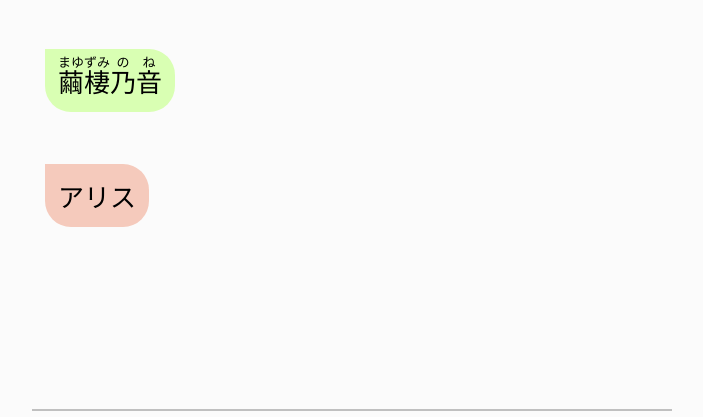
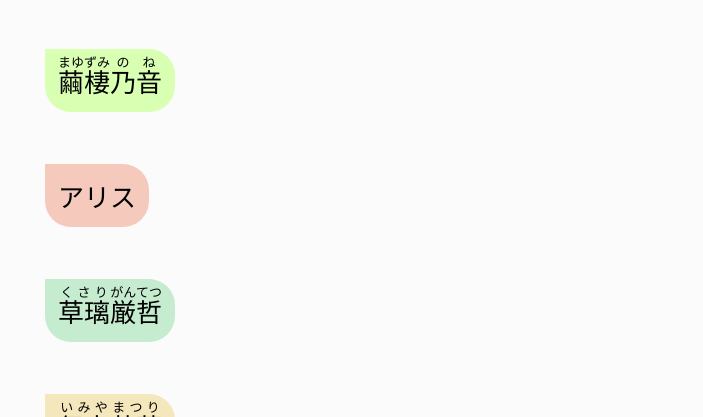
Before and after one commit to piyo7/deep-sister, a plain HTML site: page docs/credit.html in a window 1280 px wide. Shown: the part 1769-2186 px from the top of the page, without its empty margins (288-991 px from the left). Drawn offline with nearby package versions, Linux system fonts and the light colour scheme.

Commit message:
`sbt run`

```diff
--- a/docs/credit.html
+++ b/docs/credit.html
@@ -4,14 +4,14 @@
 <head>
   <title>くれじっと - 深層の令妹 ζ(*ﾟｗﾟ)ζ</title>
   <meta charset="UTF-8">
-  <meta name="description" content="「作者？」「夢霧もろは」「連絡先？」「Twitter @moroha_yumekiri」「moroha(どっと)y(あっと)gmail(どっと)com」「登場人物？」「名塚令」「妹」「静矢雫」「有栖川和紀」「八重」「奈良原律」「井内ほおずき」「サーシャ」「繭棲乃音」「アリス」…">
+  <meta name="description" content="「作者？」「夢霧もろは」「連絡先？」「Twitter @moroha_yumekiri」「moroha(どっと)y(あっと)gmail(どっと)com」「登場人物？」「名塚令」「妹」「静矢雫」「有栖川和紀」「八重」「奈良原律」「井内ほおずき」「サーシャ」「繭棲乃音」「アリス」「草璃厳哲」「伊宮茉莉」…">
   <meta name="viewport" content="width=640">
   <meta property="og:url" content="https://piyo7.github.io/deep-sister/credit">
   <meta property="og:type" content="article">
   <meta property="og:locale" content="ja_JP">
   <meta property="og:site_name" content="深層の令妹 ζ(*ﾟｗﾟ)ζ">
   <meta property="og:title" content="くれじっと - 深層の令妹 ζ(*ﾟｗﾟ)ζ">
-  <meta property="og:description" content="「作者？」「夢霧もろは」「連絡先？」「Twitter @moroha_yumekiri」「moroha(どっと)y(あっと)gmail(どっと)com」「登場人物？」「名塚令」「妹」「静矢雫」「有栖川和紀」「八重」「奈良原律」「井内ほおずき」「サーシャ」「繭棲乃音」「アリス」…">
+  <meta property="og:description" content="「作者？」「夢霧もろは」「連絡先？」「Twitter @moroha_yumekiri」「moroha(どっと)y(あっと)gmail(どっと)com」「登場人物？」「名塚令」「妹」「静矢雫」「有栖川和紀」「八重」「奈良原律」「井内ほおずき」「サーシャ」「繭棲乃音」「アリス」「草璃厳哲」「伊宮茉莉」…">
   <meta property="og:image" content="https://piyo7.github.io/deep-sister/icon/dummy-sister-1200x630.jpg">
   <meta property="og:image:width" content="1200">
   <meta property="og:image:height" content="630">
@@ -57,6 +57,8 @@
     <p class="voice-left char08">サーシャ</p>
     <p class="voice-left char09"><ruby>繭棲<rt>まゆずみ</rt></ruby><ruby>乃音<rt>のね</rt></ruby></p>
     <p class="voice-left char10">アリス</p>
+    <p class="voice-left char11"><ruby>草璃<rt>くさり</rt></ruby><ruby>厳哲<rt>がんてつ</rt></ruby></p>
+    <p class="voice-left char12"><ruby>伊宮<rt>いみや</rt></ruby><ruby>茉莉<rt>まつり</rt></ruby></p>
     <ul id="sns">
       <li id="sns-hatebu">
         <a href="https://b.hatena.ne.jp/entry/https://piyo7.github.io/deep-sister/credit" target="_blank"><i class="fa icon-hatebu"></i> ブクマ</a>
```
